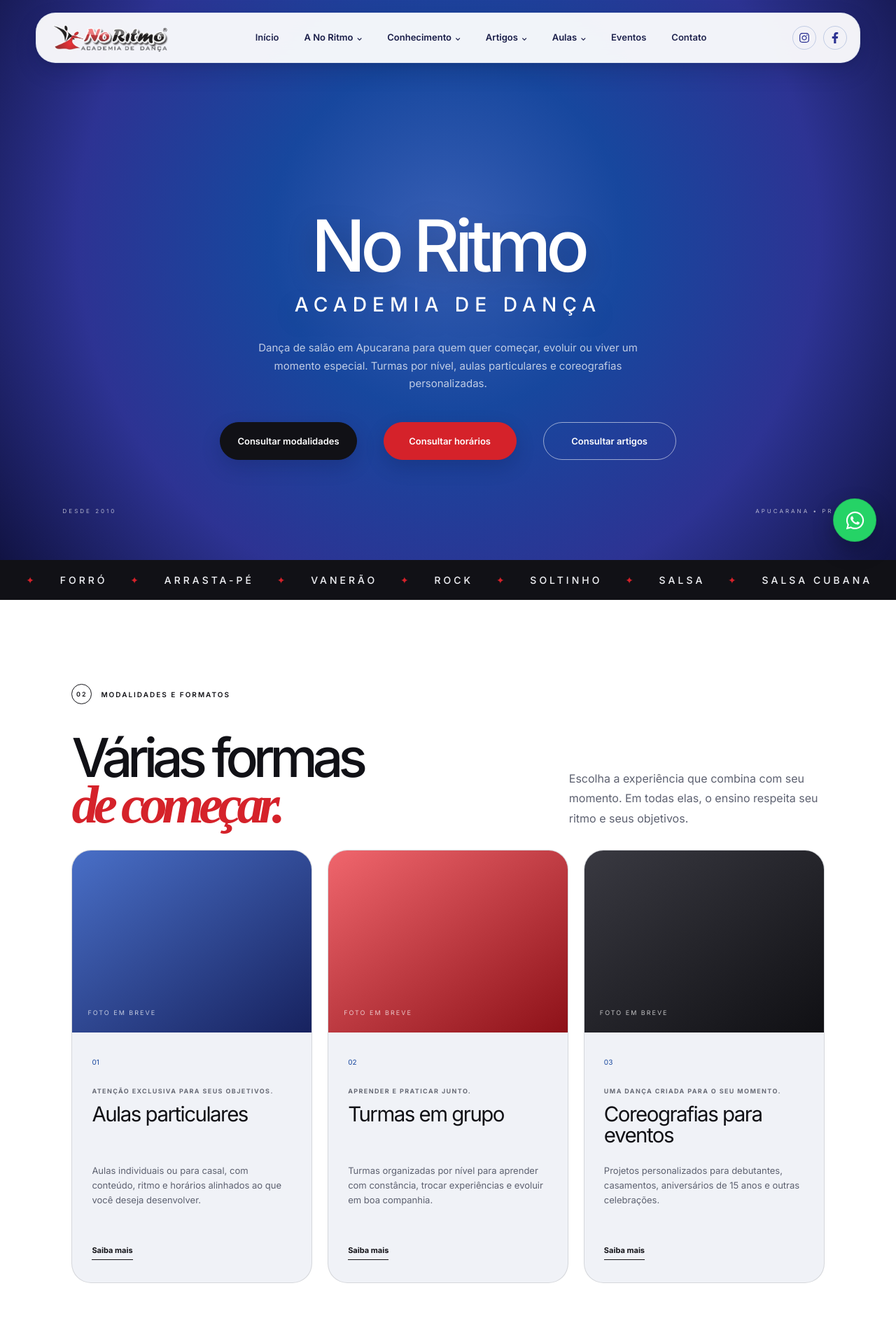
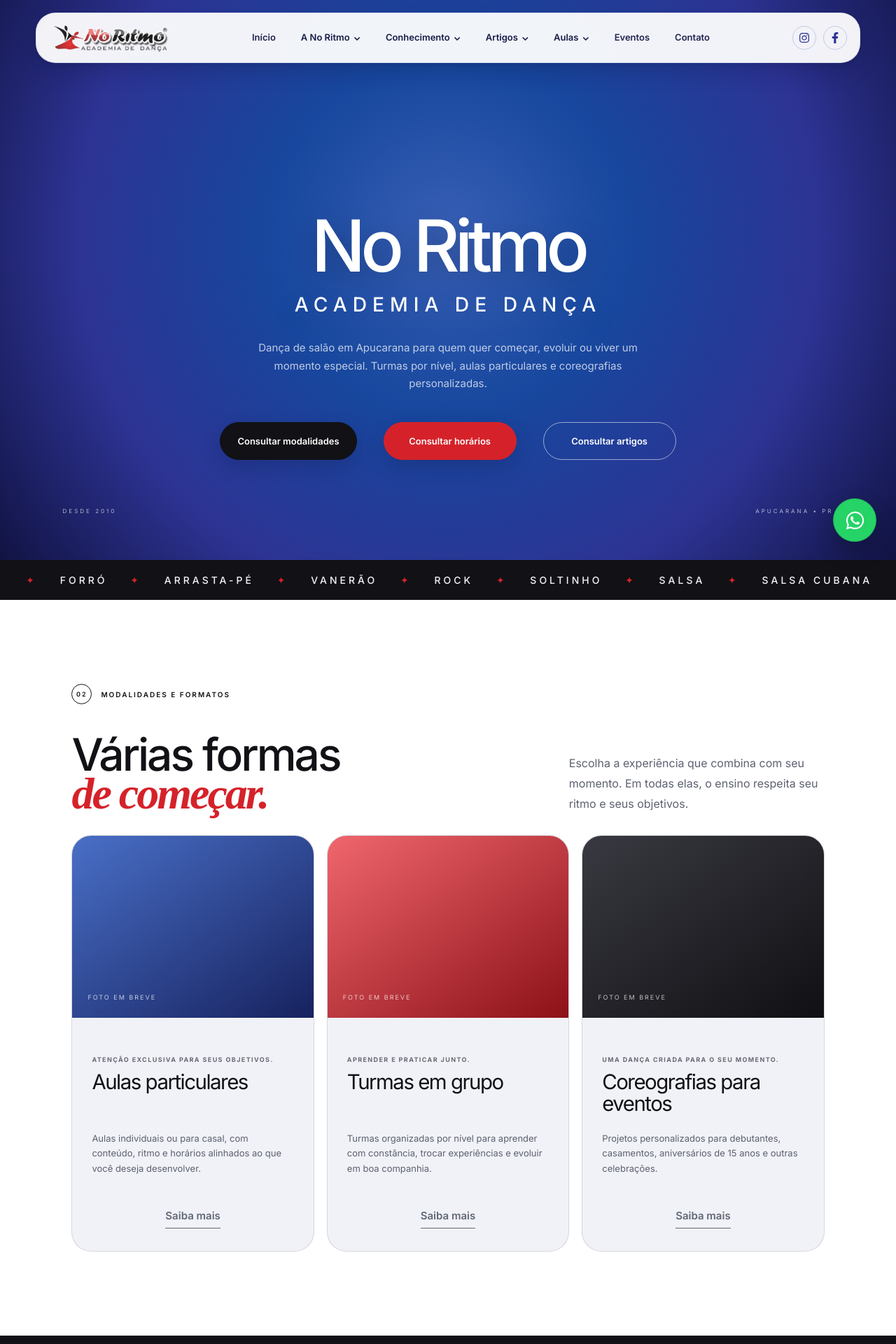
Before and after one commit to leonardodariva/no-ritmo-academia-de-danca, a Next.js app: page / in a window 1280 px wide. Shown: the top 1920 px of the page at 70% size. Built offline with nearby package versions, Linux system fonts and the light colour scheme; a web font is replaced by a local one.

Commit message:
style: refina cards e navegacao da home

```diff
--- a/app/DanceStyles.tsx
+++ b/app/DanceStyles.tsx
@@ -17,7 +17,6 @@ export default function DanceStyles() {
           <article className={`modality-card modality-card-${item.tone}`} key={item.name}>
             <div className="modality-photo"><span>Foto em breve</span></div>
             <div className="modality-copy">
-              <span>{item.number}</span>
               <p>{item.phrase}</p>
               <h3>{item.name}</h3>
               <p className="modality-detail">{item.detail}</p>
--- a/app/globals.css
+++ b/app/globals.css
@@ -145,3 +145,8 @@ footer { background:#0b0b0f; color:var(--cream); padding:80px 8vw 25px; }.brand-
 }
 @media(max-width:520px){ .hero-actions { align-items:center; flex-direction:column; }.hero h1 { font-size:62px; }.hero h1 small { font-size:14px; line-height:1.35; }.footer-main { grid-template-columns:1fr; }.brand-footer { grid-column:1; }.invitation:before,.invitation:after { opacity:.3; }.whatsapp-float { right:16px; bottom:16px; padding:0; }.whatsapp-label { display:none; }.button-small { min-width:0; padding:11px 14px; font-size:11px; }.benefit-grid,.first-class-steps { grid-template-columns:1fr; }.benefit-grid article,.first-class-steps article,.first-class-steps article+article { min-height:240px; padding:28px 0; border-right:0; border-bottom:1px solid var(--line); }.first-class-steps article:last-child { grid-column:auto; }.testimonial-placeholder { padding:34px; }.map-card { padding:28px; }.contact-list>a,.contact-list>div { flex-direction:column; gap:8px; }.contact-list span { text-align:left; } }
 @media(prefers-reduced-motion:reduce){ html { scroll-behavior:auto; }.intro-loader { display:none; }.logo-dancers,.hero h1>span,.hero h1 small { animation:none; }.marquee div { animation:none; }.reveal-ready .scroll-reveal { opacity:1; transform:none; filter:none; transition:none; }.styles-scroll { height:auto; }.styles-sticky { height:auto; position:relative; overflow-x:auto; }.styles-track { transform:none!important; }.styles-progress { display:none; } }
+.nav-group summary::after { display:inline-block; vertical-align:middle; font-size:13px; line-height:1; transform:translateY(-1px); }
+.modalities-heading h2 { font-size:clamp(44px,5vw,72px); letter-spacing:-3px; }
+.modality-grid { gap:18px; }
+.modality-copy>a { display:block; width:max-content; margin:18px auto 0; color:#626875; font-size:15px; font-weight:600; border-bottom:1px solid currentColor; padding-bottom:5px; }
+.schedule-row:hover { background:transparent!important; transform:none!important; }
```
